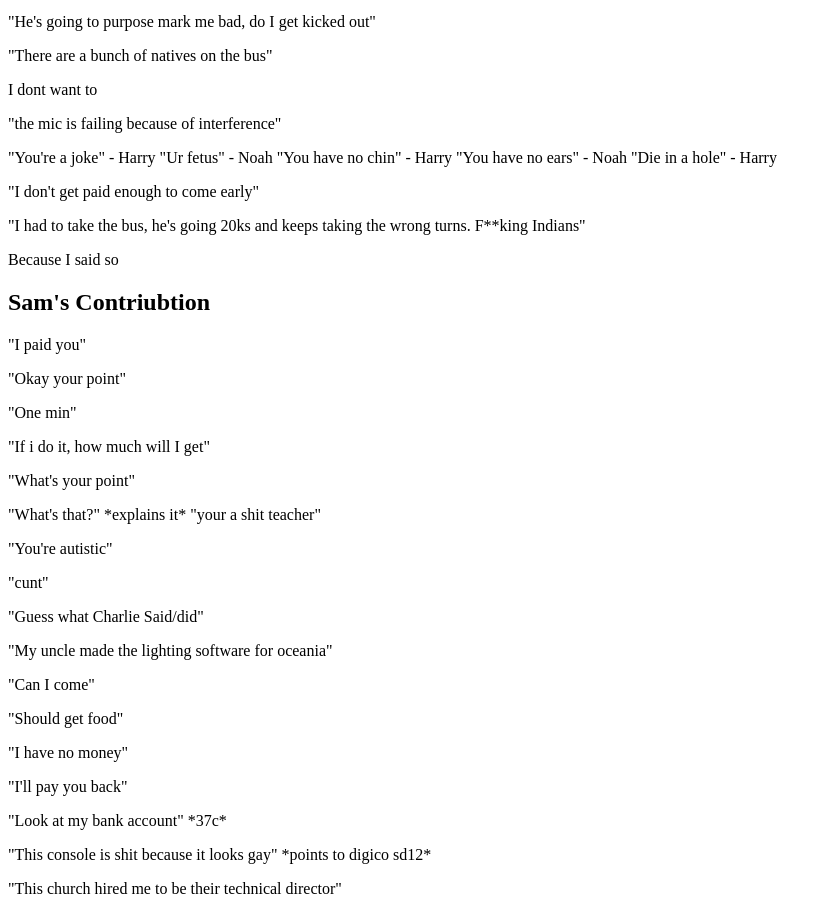
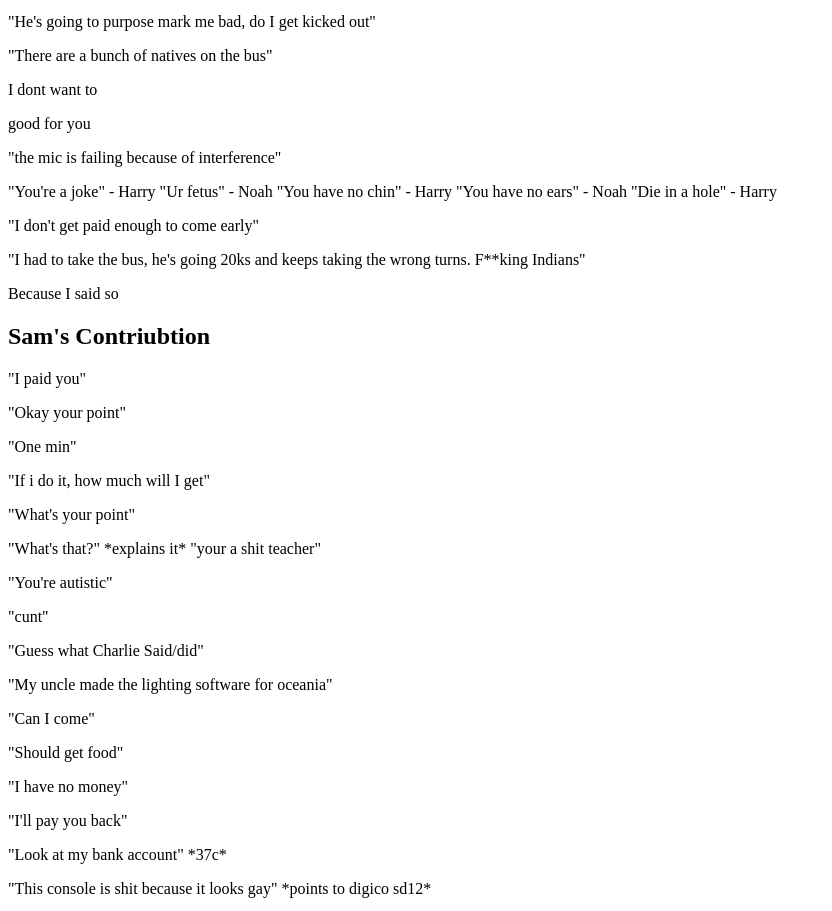
Before and after one commit to ricefishydishy/fetus.github.io, a plain HTML site: page index.html in a window 1280 px wide. Shown: the part 828-1739 px from the top of the page, without its empty margins (0-832 px from the left). Drawn offline with Linux system fonts and the light colour scheme.

Commit message:
Update index.html

```diff
--- a/index.html
+++ b/index.html
@@ -34,6 +34,7 @@
 <p>"He's going to purpose mark me bad, do I get kicked out"</p>
 <p>"There are a bunch of natives on the bus"</p>
 	<p>I dont want to</p>
+	<p>good for you</p>
 	<p>"the mic is failing because of interference"</p>
 	<p>"You're a joke" - Harry "Ur  fetus" - Noah "You have no chin" - Harry "You have no ears" - Noah "Die in a hole" - Harry</p>
 <p>"I don't get paid enough to come early"</p>
```
